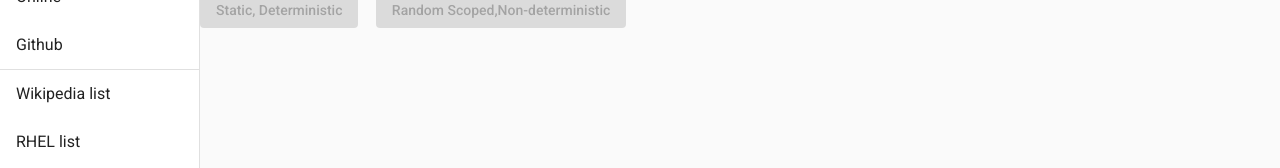
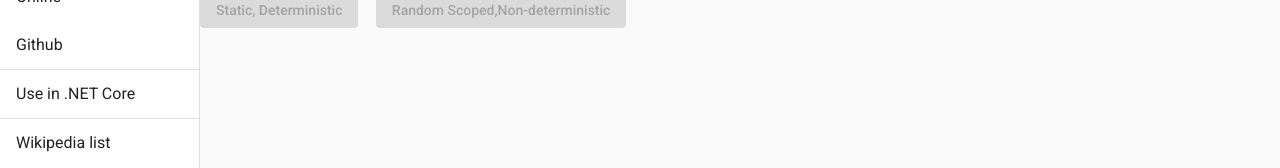
Before and after one commit to ignatandrei/MicroservicesPortChooser, an Angular app in the folder src/MicroservicesAng/: page /static/mpcv1 in a window 1280 px wide. Shown: the part 244-412 px from the top of the page. Built offline with nearby package versions, Linux system fonts and the light colour scheme.

Commit message:
adding usage

```diff
--- a/src/MicroservicesAng/src/app/primary-navig/primary-navig.component.html
+++ b/src/MicroservicesAng/src/app/primary-navig/primary-navig.component.html
@@ -13,6 +13,8 @@
       <a mat-list-item href="/ams" target="_blank">Version</a>
       <a mat-list-item href="https://microservicesportchooser.azurewebsites.net/" target="_blank">Online</a>
       <a mat-list-item href="https://github.com/ignatandrei/MicroservicesPortChooser/" target="_blank">Github</a>
+      <mat-divider></mat-divider>
+      <a mat-list-item href="https://www.nuget.org/packages/MicroservicesPortChooser/" target="_blank">Use in .NET Core</a>
       <mat-divider></mat-divider>
       <a mat-list-item href="https://en.wikipedia.org/wiki/List_of_TCP_and_UDP_port_numbers" target="_blank">Wikipedia list</a>
       <a mat-list-item href="https://web.mit.edu/rhel-doc/4/RH-DOCS/rhel-sg-en-4/ch-ports.html" target="_blank">RHEL list</a>
```
